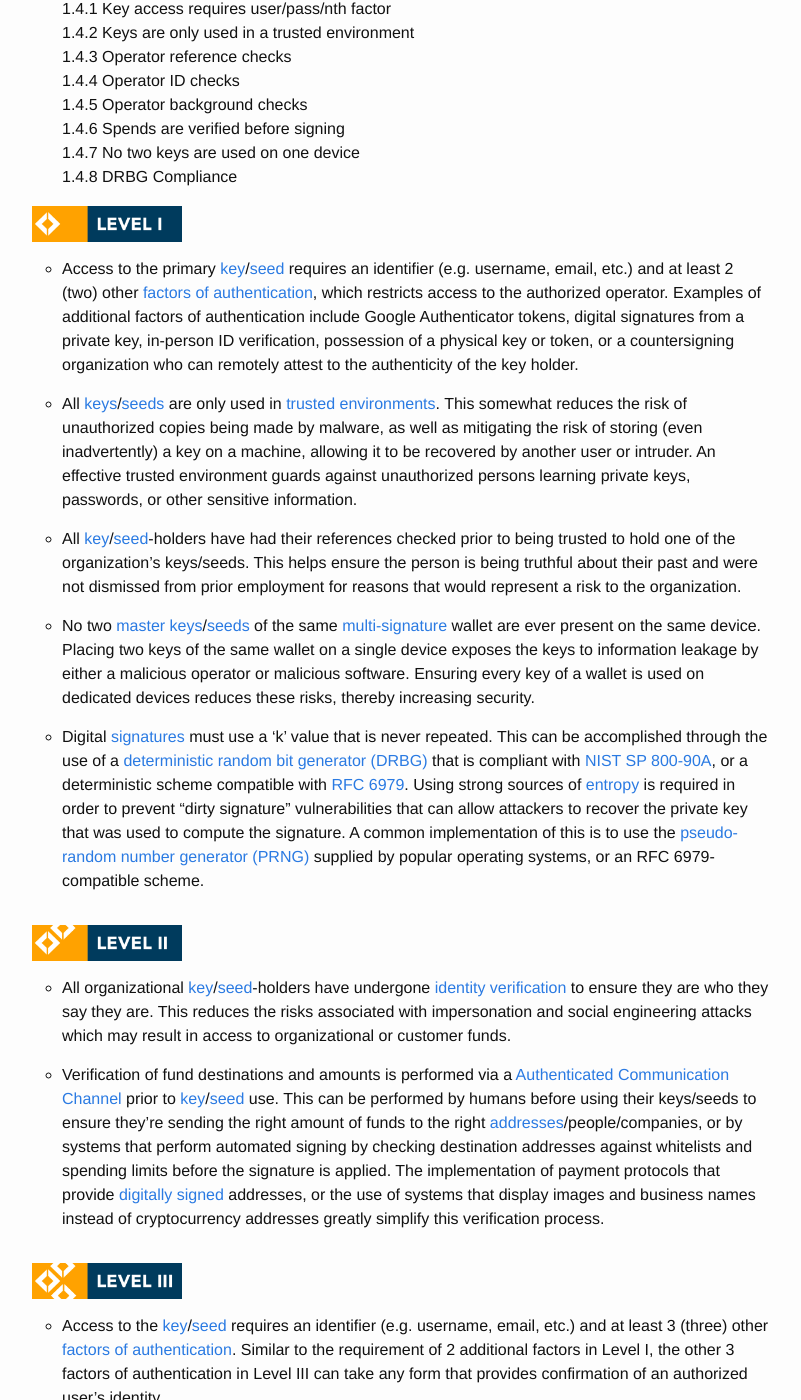
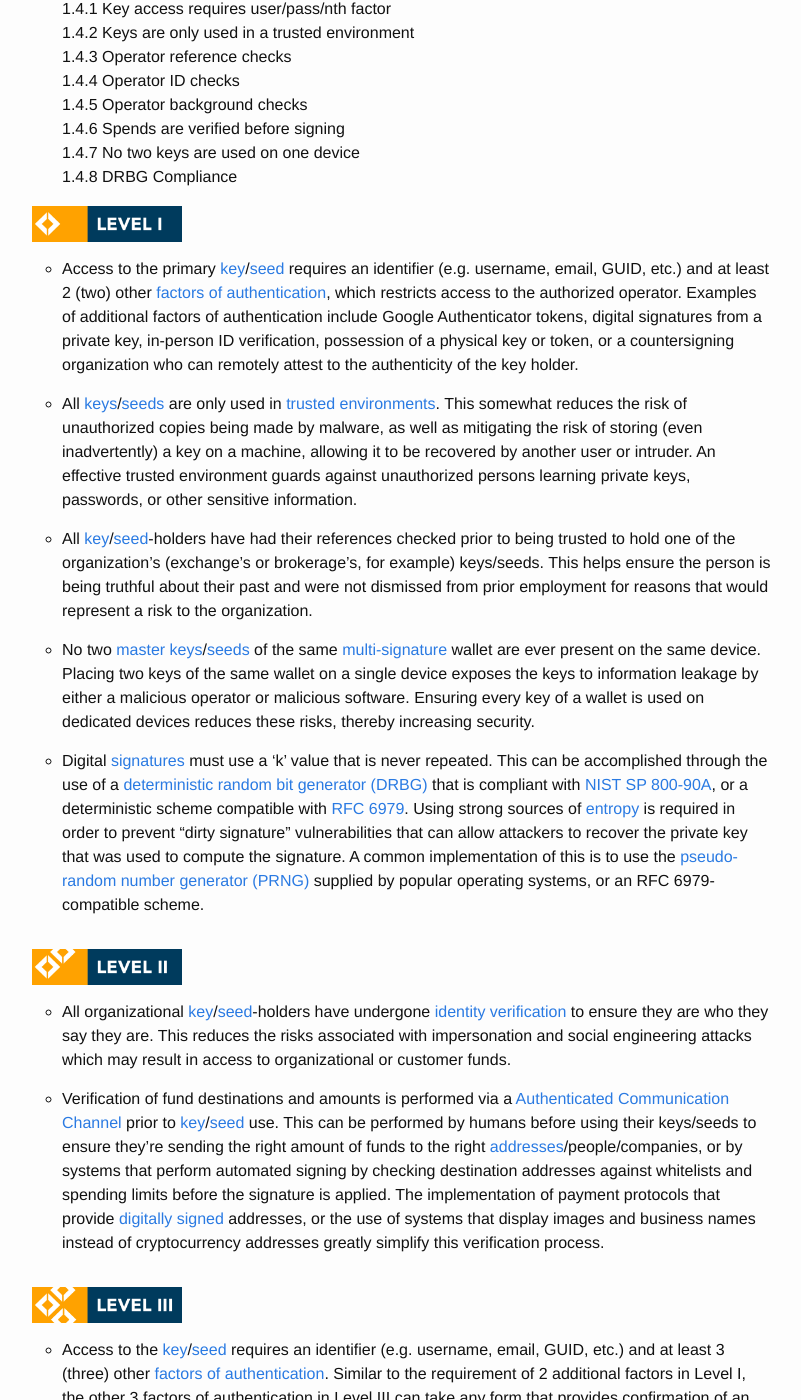
Before and after one commit to CryptoConsortium/CCSS, a Jekyll site: the page built from 1_aspects.html, in a window 1280 px wide and 1400 px high, scrolled down 5721 px. Shown: the whole window, without its empty margins (238-1039 px from the left). Built offline with Jekyll 4.4.1, drawn with Linux system fonts in a browser that asks for light colours.

Commit message:
Update 104-KeyUsage.yml
Enhance with reference to GUID

```diff
--- a/_data/aspects/104-KeyUsage.yml
+++ b/_data/aspects/104-KeyUsage.yml
@@ -16,9 +16,9 @@ description: >
   This aspect covers the use of cryptographic [keys](#key) and/or [seeds](#seed) to ensure they are used in a secure manner that minimizes the risks to the confidentiality of private keys and integrity of funds. This section does not cover the usage of key backups which are only used in the event the primary key is lost/damaged/inaccessible. A variety of risks are present when using keys that can lead to the loss of funds including dirty signature vulnerabilities (i.e. re-used 'R' values), opportunity for malware to copy or modify keys, and malicious insiders who use their authorized access to send unauthorized transactions.
 
 level_one:
-  - Access to the primary [key](#key)/[seed](#seed) requires an identifier (e.g. username, email, etc.) and at least 2 (two) other [factors of authentication](#authentication-factor), which restricts access to the authorized operator. Examples of additional factors of authentication include Google Authenticator tokens, digital signatures from a private key, in-person ID verification, possession of a physical key or token, or a countersigning organization who can remotely attest to the authenticity of the key holder.
+  - Access to the primary [key](#key)/[seed](#seed) requires an identifier (e.g. username, email, GUID, etc.) and at least 2 (two) other [factors of authentication](#authentication-factor), which restricts access to the authorized operator. Examples of additional factors of authentication include Google Authenticator tokens, digital signatures from a private key, in-person ID verification, possession of a physical key or token, or a countersigning organization who can remotely attest to the authenticity of the key holder.
   - All [keys](#key)/[seeds](#seed) are only used in [trusted environments](#trusted-environment). This somewhat reduces the risk of unauthorized copies being made by malware, as well as mitigating the risk of storing (even inadvertently) a key on a machine, allowing it to be recovered by another user or intruder. An effective trusted environment guards against unauthorized persons learning private keys, passwords, or other sensitive information.
-  - All [key](#key)/[seed](#seed)-holders have had their references checked prior to being trusted to hold one of the organization’s keys/seeds. This helps ensure the person is being truthful about their past and were not dismissed from prior employment for reasons that would represent a risk to the organization.
+  - All [key](#key)/[seed](#seed)-holders have had their references checked prior to being trusted to hold one of the organization’s (exchange's or brokerage's, for example) keys/seeds. This helps ensure the person is being truthful about their past and were not dismissed from prior employment for reasons that would represent a risk to the organization.
   - No two [master keys](#key)/[seeds](#seed) of the same [multi-signature](#multisig) wallet are ever present on the same device. Placing two keys of the same wallet on a single device exposes the keys to information leakage by either a malicious operator or malicious software. Ensuring every key of a wallet is used on dedicated devices reduces these risks, thereby increasing security.
   - Digital [signatures](#signature) must use a 'k' value that is never repeated. This can be accomplished through the use of a [deterministic random bit generator (DRBG)](#drbg) that is compliant with [NIST SP 800-90A](http://http://csrc.nist.gov/publications/nistpubs/800-90A/SP800-90A.pdf), or a deterministic scheme compatible with [RFC 6979](https://tools.ietf.org/html/rfc6979). Using strong sources of [entropy](#entropy) is required in order to prevent "dirty signature" vulnerabilities that can allow attackers to recover the private key that was used to compute the signature. A common implementation of this is to use the [pseudo-random number generator (PRNG)](#prng) supplied by popular operating systems, or an RFC 6979-compatible scheme.
 
@@ -27,7 +27,7 @@ level_two:
   - Verification of fund destinations and amounts is performed via a [Authenticated Communication Channel](#authenticated-communication-channel) prior to [key](#key)/[seed](#seed) use. This can be performed by humans before using their keys/seeds to ensure they’re sending the right amount of funds to the right [addresses](#address)/people/companies, or by systems that perform automated signing by checking destination addresses against whitelists and spending limits before the signature is applied. The implementation of payment protocols that provide [digitally signed](#signature) addresses, or the use of systems that display images and business names instead of cryptocurrency addresses greatly simplify this verification process.
 
 level_three:
-  - Access to the [key](#key)/[seed](#seed) requires an identifier (e.g. username, email, etc.) and at least 3 (three) other [factors of authentication](#authentication-factor). Similar to the requirement of 2 additional factors in Level I, the other 3 factors of authentication in Level III can take any form that provides confirmation of an authorized user's identity.
+  - Access to the [key](#key)/[seed](#seed) requires an identifier (e.g. username, email, GUID, etc.) and at least 3 (three) other [factors of authentication](#authentication-factor). Similar to the requirement of 2 additional factors in Level I, the other 3 factors of authentication in Level III can take any form that provides confirmation of an authorized user's identity.
   - All organizational [key](#key)/[seed](#seed) holders have had background checks performed by law enforcement personnel or investigative firms. This ensures each key/seed holder is who they say they are and does not have evidence in their past of actions that would represent a risk to the organization if they had signing authority on organization or user funds.
 
 components:
```
